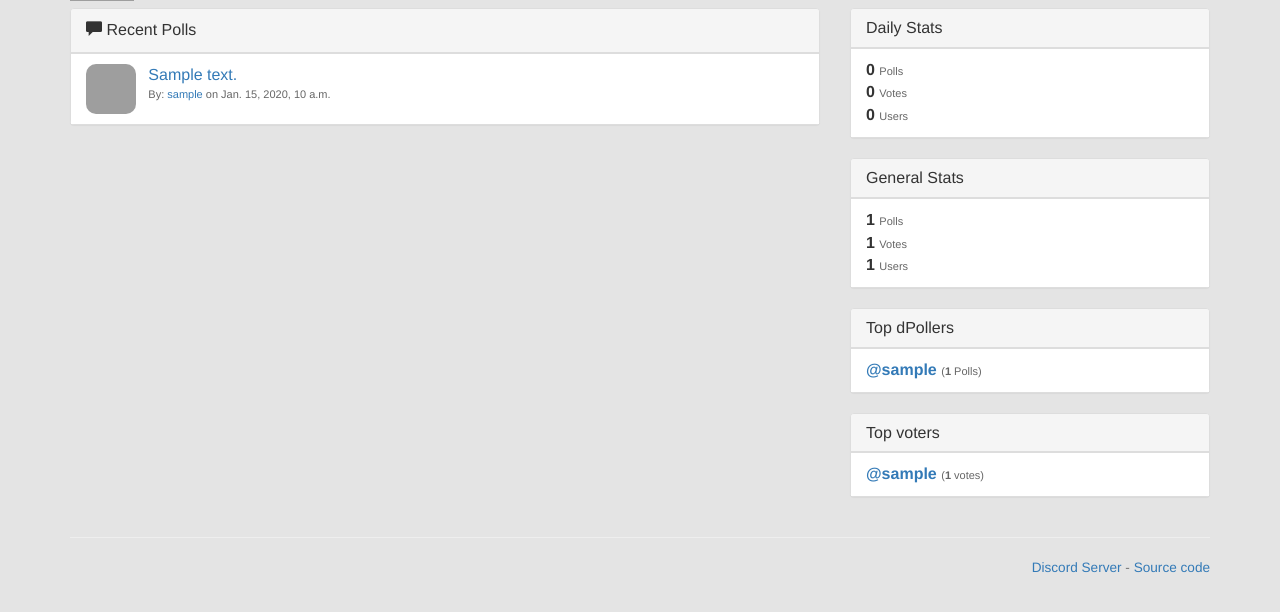
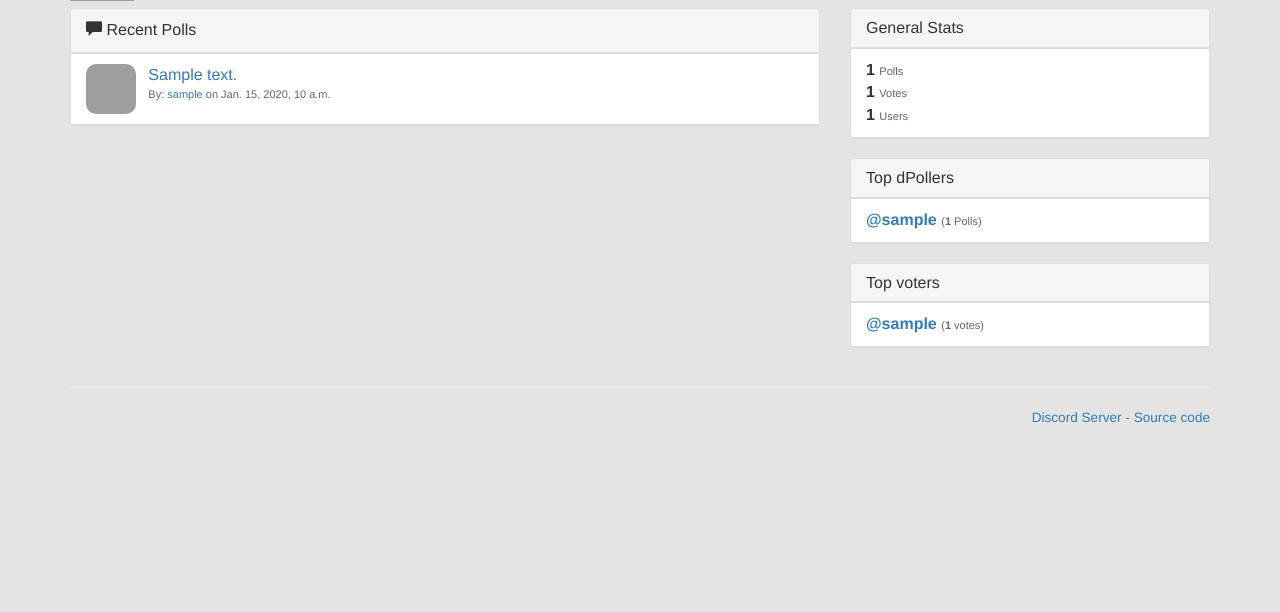
Before and after one commit to emre/dpoll.xyz, a Django app: page / in a window 1280 px wide. Shown: the part 62-674 px from the top of the page. Run offline with Django 3.2, Linux system fonts and the light colour scheme; tables that the repository leaves empty hold one stand-in row (values such as "Sample post"); some libraries are stand-ins or nearby versions; grey boxes are pictures that could not be loaded.

Commit message:
Revert "Merge pull request #42 from tolgahanuzun/daily_status"
This reverts commit e5c68aed29fadecfd62cdb52c67c8bc11c8d65e9, reversing
changes made to 60ce890ea97d194e071e76260940d63115083a8e.

```diff
--- a/dpoll/polls/views.py
+++ b/dpoll/polls/views.py
@@ -1,5 +1,5 @@
 import uuid
-from datetime import timedelta, datetime
+from datetime import timedelta
 
 from django.core.paginator import Paginator
 from django.conf import settings
@@ -28,22 +28,11 @@ def index(request):
     page = request.GET.get('page')
     polls = paginator.get_page(page)
 
-    today = datetime.now().date()
-    questions_today = Question.objects.filter(created_at__date=today)
     stats = {
-        'general': {
-            'poll_count': Question.objects.all().count(),
-            'vote_count': Choice.objects.aggregate(
-                total_votes=Count('voted_users'))["total_votes"],
-            'user_count': User.objects.all().count(),
-        },
-        'daily': {
-            'poll_count': questions_today.count(),
-            'vote_count': Choice.objects.filter(
-                question_id__in=questions_today).aggregate(
-                total_votes=Count('voted_users'))["total_votes"],
-            'user_count': User.objects.filter(date_joined__date=today).count(),
-        },
+        'poll_count': Question.objects.all().count(),
+        'vote_count': Choice.objects.aggregate(
+            total_votes=Count('voted_users'))["total_votes"],
+        'user_count': User.objects.all().count(),
         'top_dpollers': get_top_dpollers(),
         'top_voters': get_top_voters(),
     }
--- a/dpoll/templates/index.html
+++ b/dpoll/templates/index.html
@@ -66,41 +66,6 @@
         <div class="panel panel-default widget">
           <div class="panel-heading">
             <h3 class="panel-title">
-              Daily Stats</h3>
-          </div>
-          <div class="panel-body">
-            <ul class="list-group">
-              <li class="list-group-item">
-                <div class="row">
-                  <div class="col-xs-10 col-md-11">
-                    <div>
-                      <strong>{{ stats.daily.poll_count }}</strong>
-                      <span class="mic-info">
-                        Polls
-                      </span>
-                    </div>
-                    <div>
-                      <strong>{{ stats.daily.vote_count }}</strong>
-                      <span class="mic-info">
-                        Votes
-                      </span>
-                                          </div>
-                    <div>
-
-                      <strong>{{ stats.daily.user_count }}</strong>
-                      <span class="mic-info">
-                        Users
-                      </span>
-                    </div>
-                  </div>
-                </div>
-              </li>
-            </ul>
-          </div>
-        </div>
-        <div class="panel panel-default widget">
-          <div class="panel-heading">
-            <h3 class="panel-title">
               General Stats</h3>
           </div>
           <div class="panel-body">
@@ -109,20 +74,20 @@
                 <div class="row">
                   <div class="col-xs-10 col-md-11">
                     <div>
-                      <strong>{{ stats.general.poll_count }}</strong>
+                      <strong>{{ stats.poll_count }}</strong>
                       <span class="mic-info">
                         Polls
                       </span>
                     </div>
                     <div>
-                      <strong>{{ stats.general.vote_count }}</strong>
+                      <strong>{{ stats.vote_count }}</strong>
                       <span class="mic-info">
                         Votes
                       </span>
                                           </div>
                     <div>
 
-                      <strong>{{ stats.general.user_count }}</strong>
+                      <strong>{{ stats.user_count }}</strong>
                       <span class="mic-info">
                         Users
                       </span>
```
